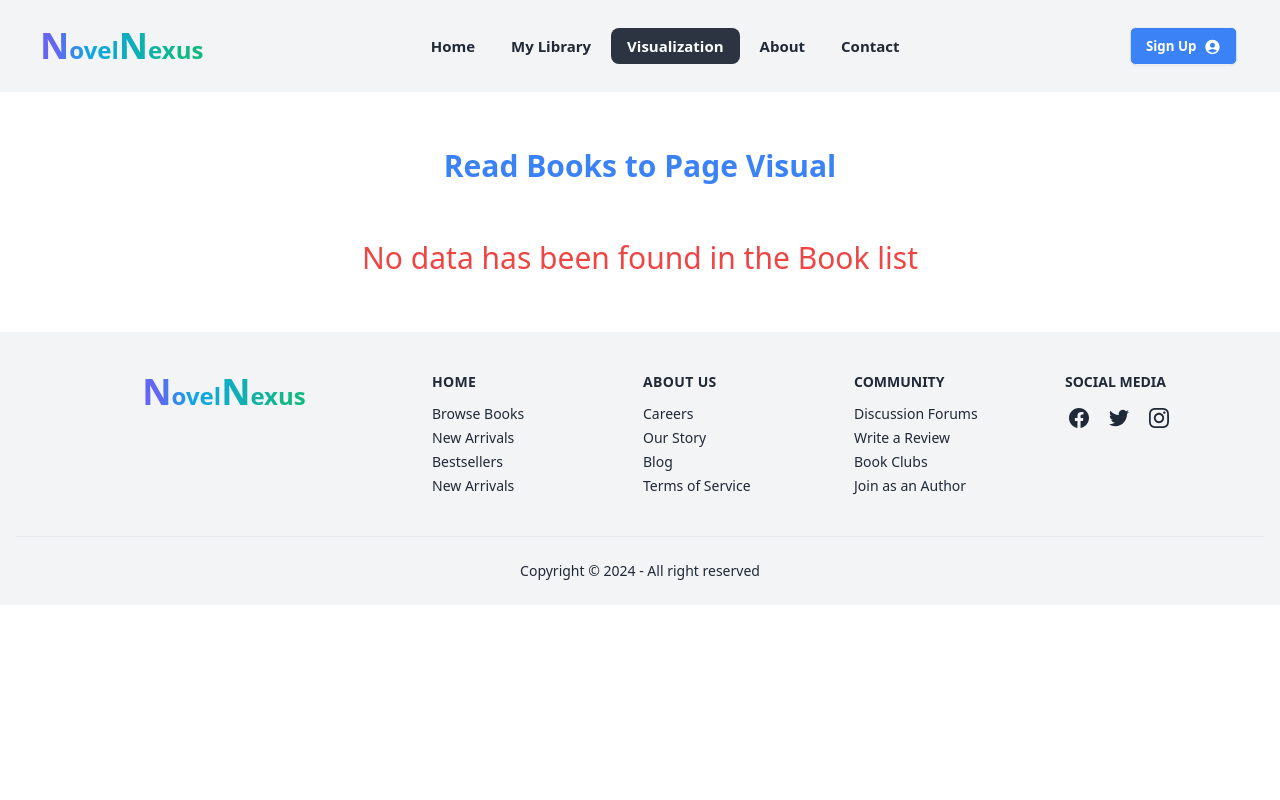
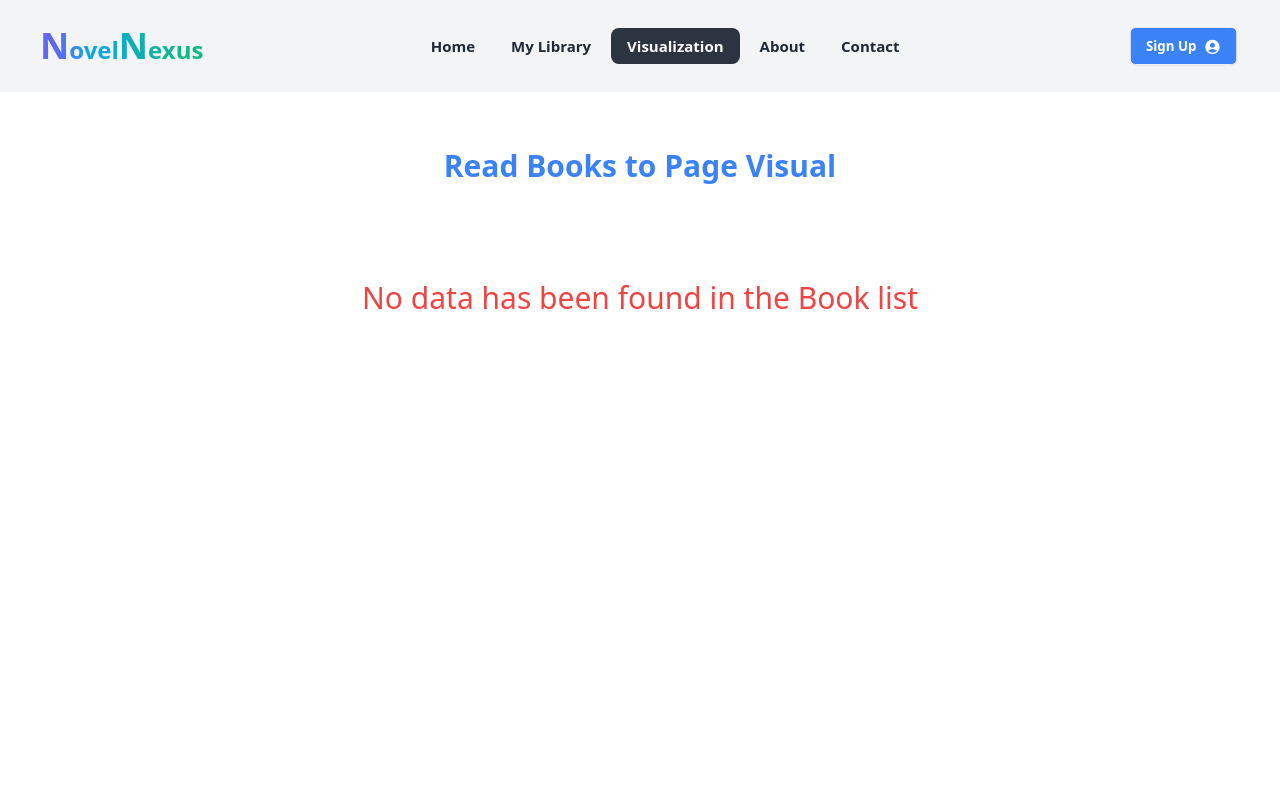
Before and after one commit to Junaed-Uddin/NovelNexus, a React (Vite) app: page /visualization in a window 1280 px wide. Shown: the top 800 px of the page. Built offline with nearby package versions, Linux system fonts and the light colour scheme.

Commit message:
fixed back route and footer position

```diff
--- a/src/components/ReadPages/ReadPages.jsx
+++ b/src/components/ReadPages/ReadPages.jsx
@@ -41,17 +41,17 @@ const ReadPages = () => {
   }, [bookData.books]);
 
   return (
-    <div className="max-w-6xl mx-auto mb-14">
+    <div className="max-w-6xl mx-auto flex flex-col min-h-screen mb-14">
       <h2 className="text-3xl font-semibold text-center text-blue-500 my-14">
         Read Books to Page Visual
       </h2>
-      {
-        displayGraphData.length?
+      <div className="flex-grow">
+        {displayGraphData.length ? (
           <div className="flex justify-center items-center">
             <BarChart width={1000} height={450} data={displayGraphData}>
               <CartesianGrid strokeDasharray="3 3" />
-          <XAxis dataKey="bookName"/>
-          <YAxis dataKey="pages"/>
+              <XAxis dataKey="bookName" />
+              <YAxis dataKey="pages" />
               <Bar
                 dataKey="pages"
                 fill="#8884d8"
@@ -63,9 +63,13 @@ const ReadPages = () => {
                 ))}
               </Bar>
             </BarChart>
-      </div>:
-      <p className="text-3xl text-red-500 text-center my-10">No data has been found in the Book list</p>
-      }
+          </div>
+        ) : (
+          <p className="text-3xl text-red-500 text-center my-10">
+            No data has been found in the Book list
+          </p>
+        )}
+      </div>
     </div>
   );
 };
--- a/src/components/StoredListCards/StoredListCards.jsx
+++ b/src/components/StoredListCards/StoredListCards.jsx
@@ -2,13 +2,14 @@ import PropTypes from "prop-types";
 import { IoLocationOutline } from "react-icons/io5";
 import { GrGroup } from "react-icons/gr";
 import { GiNewspaper } from "react-icons/gi";
-import { useNavigate } from "react-router-dom";
+import { Link } from "react-router-dom";
 import { BiCategory } from "react-icons/bi";
 import { RiUserStarLine } from "react-icons/ri";
 import { CiBoxList } from "react-icons/ci";
 
 const StoredListCards = ({ book }) => {
   const {
+    bookId,
     bookName,
     author,
     image,
@@ -20,7 +21,6 @@ const StoredListCards = ({ book }) => {
     yearOfPublishing,
   } = book;
 
-  const navigate = useNavigate();
 
   return (
     <div className="card bg-base-100 border-2">
@@ -89,13 +89,12 @@ const StoredListCards = ({ book }) => {
               <RiUserStarLine className="text-[20px] mt-0.5 pr-1"></RiUserStarLine>
               Rating: {rating}
             </span>
-            <button
-              onClick={() => navigate(-1)}
+            <Link to={`/books/${category}/bookDetails/${bookId}`}
               className="btn btn-sm flex-grow w-full xs:w-[150px] bg-blue-500 h-10 hover:bg-black rounded-[20px] text-white"
             >
               <CiBoxList className="text-[18px] mt-0.5"></CiBoxList>
               View Details
-            </button>
+            </Link>
           </div>
         </div>
       </div>
--- a/src/main.jsx
+++ b/src/main.jsx
@@ -8,7 +8,6 @@ import ReadPages from "./components/ReadPages/ReadPages";
 import About from "./components/About/About";
 import ErrorPage from "./components/ErrorPage/ErrorPage";
 import Contact from "./components/Contact/Contact";
-import Community from "./components/Community/Community";
 import MyLibrary from "./components/MyLibrary/MyLibrary";
 import Books from "./components/Books/Books";
 import BookDetails from "./components/BookDetails/BookDetails";
```
Lines whose indentation alone changed are shown as unchanged.
